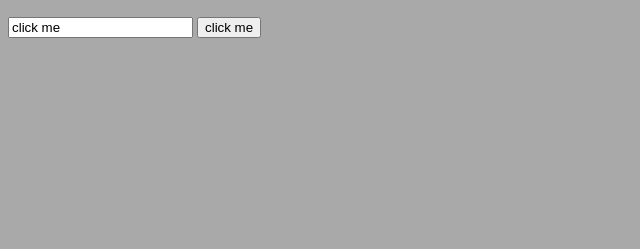
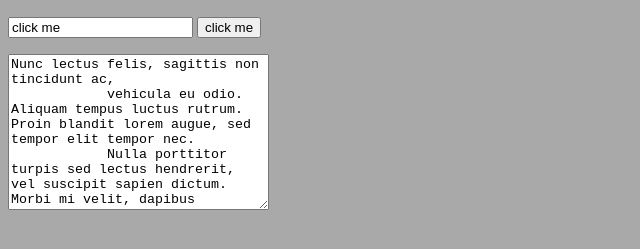
Before and after one commit to Vovanium-Greatest/git_testing, a plain HTML site: page src/index.html in a window 1280 px wide. Shown: the part 417-666 px from the top of the page, without its empty margins (0-640 px from the left). Drawn offline with Linux system fonts and the light colour scheme.

Commit message:
text area

```diff
--- a/src/index.html
+++ b/src/index.html
@@ -13,6 +13,14 @@
     <p>
         <input type="text" value="click me">
         <input type="button" value="click me">
+    <p>
+      <textarea name="test" id="" cols="30" rows="10">Nunc lectus felis, sagittis non tincidunt ac,
+            vehicula eu odio. Aliquam tempus luctus rutrum. Proin blandit lorem augue, sed tempor elit tempor nec.
+            Nulla porttitor turpis sed lectus hendrerit, vel suscipit sapien dictum. Morbi mi velit, dapibus
+            sit amet viverra in, imperdiet eget orci. Sed a pellentesque elit. Donec ornare, ipsum nec pulvinar faucibus,
+            eros purus condimentum quam, eget feugiat erat dui et augue. Nulla maximus sodales dapibus.
+        </textarea>
+    </p>
     </p>
 </div>
 </body>
```
